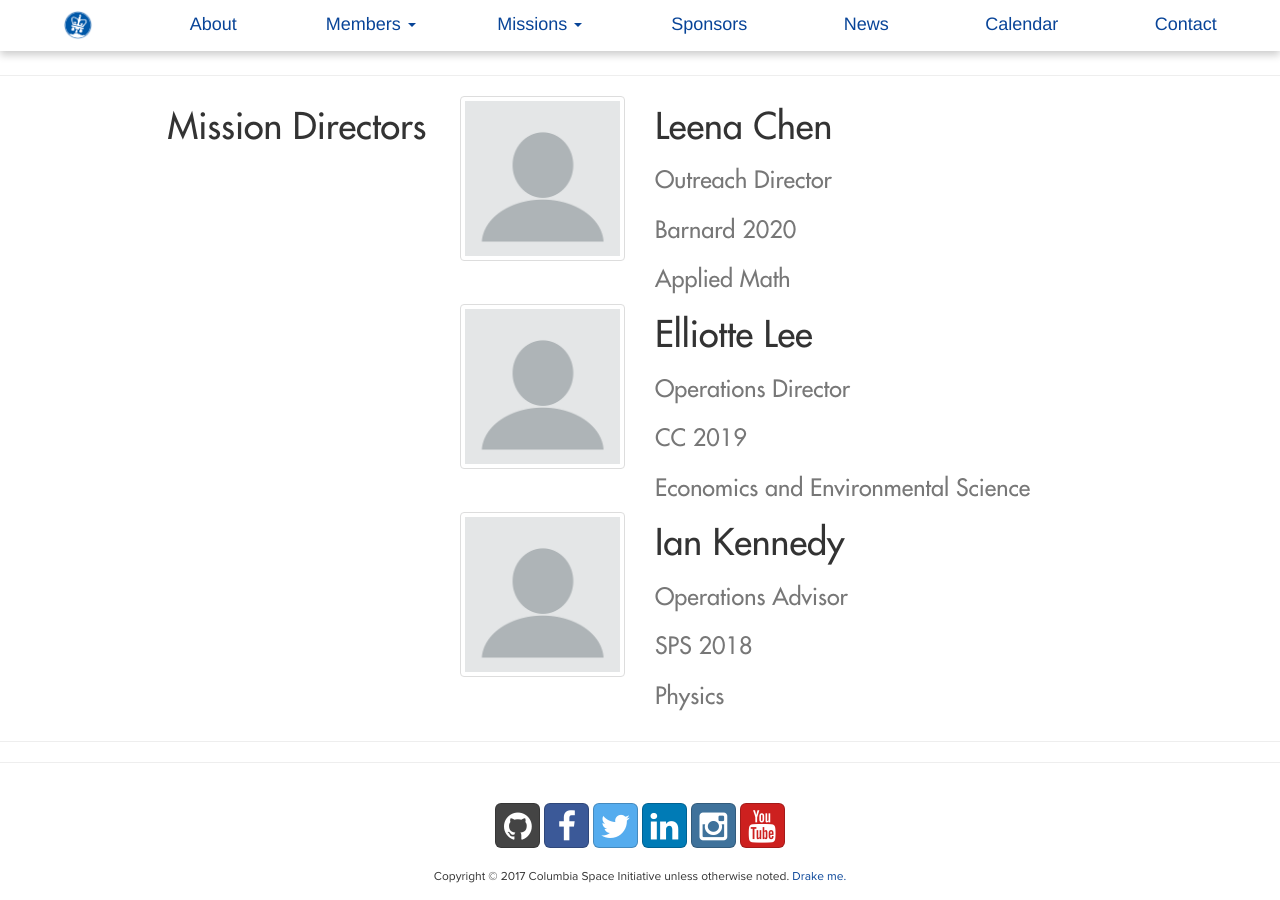
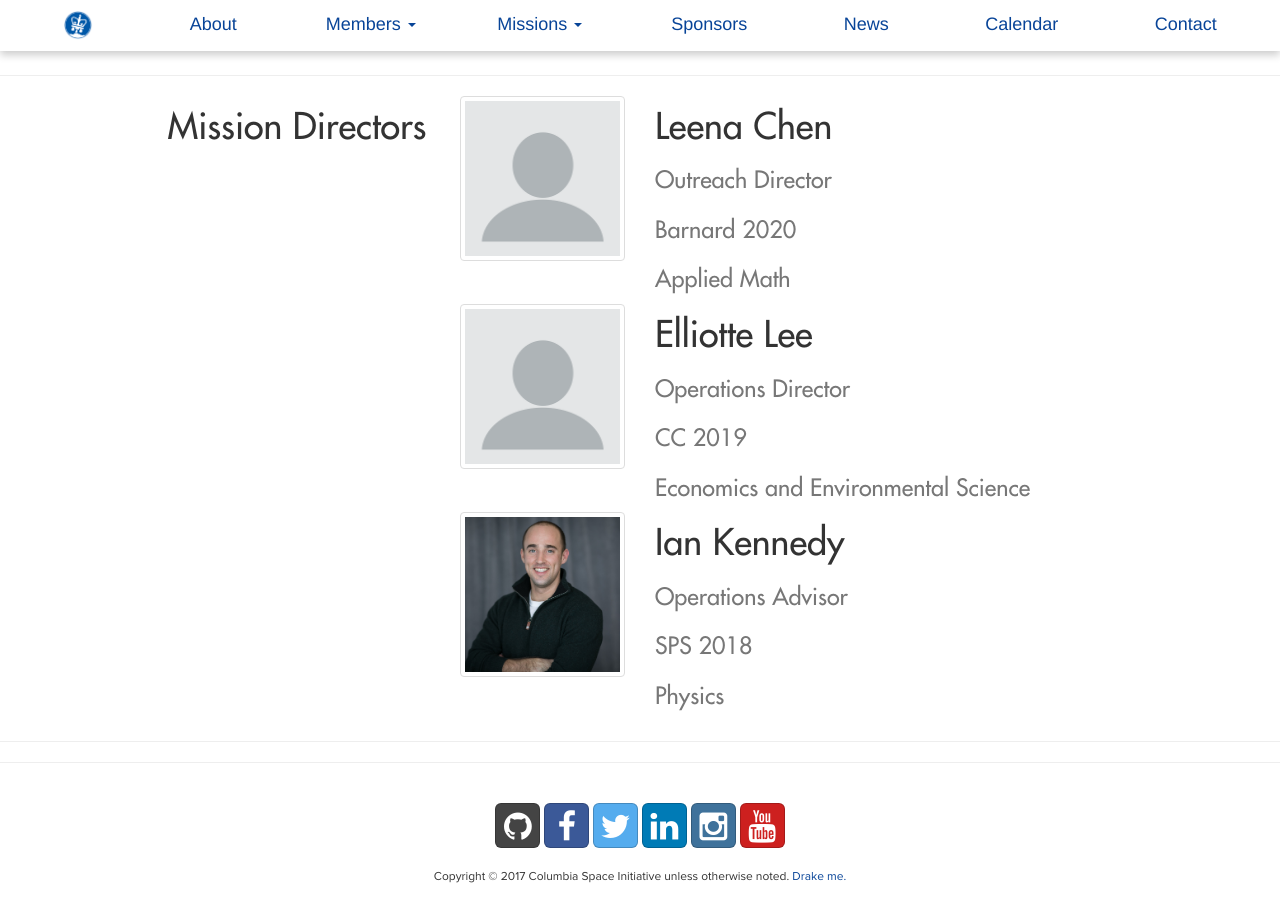
Before and after one commit to columbiaspace/columbiaspace.org, a Jekyll site: the page built from missions/mission-outreach-operations.html, in a window 1280 px wide and 900 px high, scrolled down 1731 px. Built offline with Jekyll 4.4.1, drawn with Linux system fonts in a browser that asks for light colours; nearby versions of some CDN libraries; comment, search, counter and statistics services are not loaded.

Commit message:
add Ian Kennedy picture

```diff
--- a/members/members-2017.html
+++ b/members/members-2017.html
@@ -65,7 +65,7 @@ members:
     image: "/assets/media/img/profiles2017/djeong.jpg"
   - name: "Ian Kennedy"
     title: "Operations Advisor"
-    image: "/assets/media/img/profiles/default.png"
+    image: "/assets/media/img/profiles2017/ikennedy.jpg"
   - name: "Leon Kim"
     title: "Co-President"
     image: "/assets/media/img/profiles/lkim.jpg"
--- a/missions/mission-outreach-operations.html
+++ b/missions/mission-outreach-operations.html
@@ -24,7 +24,7 @@ missionleader: "Leena Chen;Elliotte Lee;Ian Kennedy"
 leaderrole: "Outreach Director;Operations Director;Operations Advisor"
 leaderschool: "Barnard 2020;CC 2019;SPS 2018"
 leadermajor: "Applied Math;Economics and Environmental Science;Physics"
-leaderimage: "/assets/media/img/profiles/default.png;/assets/media/img/profiles/default.png;/assets/media/img/profiles/default.png"
+leaderimage: "/assets/media/img/profiles/default.png;/assets/media/img/profiles/default.png;/assets/media/img/profiles2017/ikennedy.jpg"
 
 news: false
 news-cat: langley
```
Also changed, not shown: assets/media/img/profiles2017/ikennedy.jpg (added).
